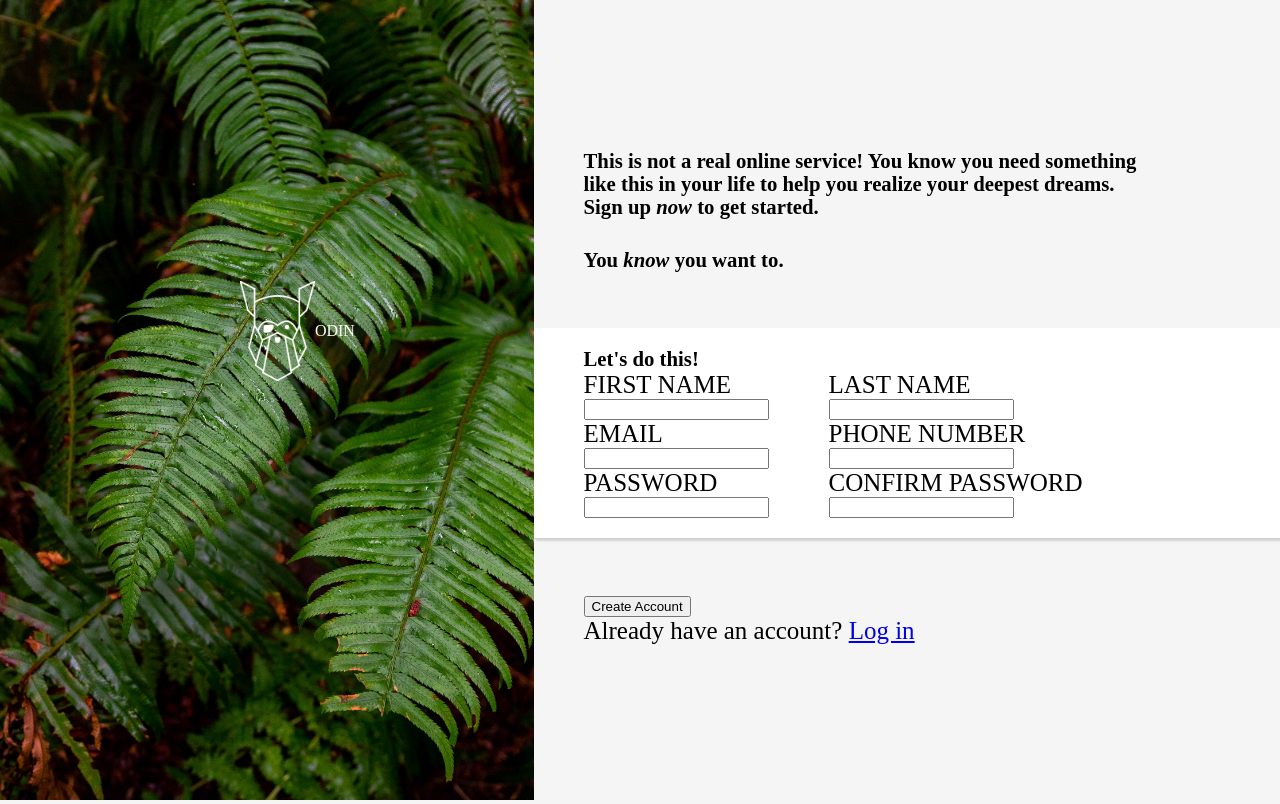
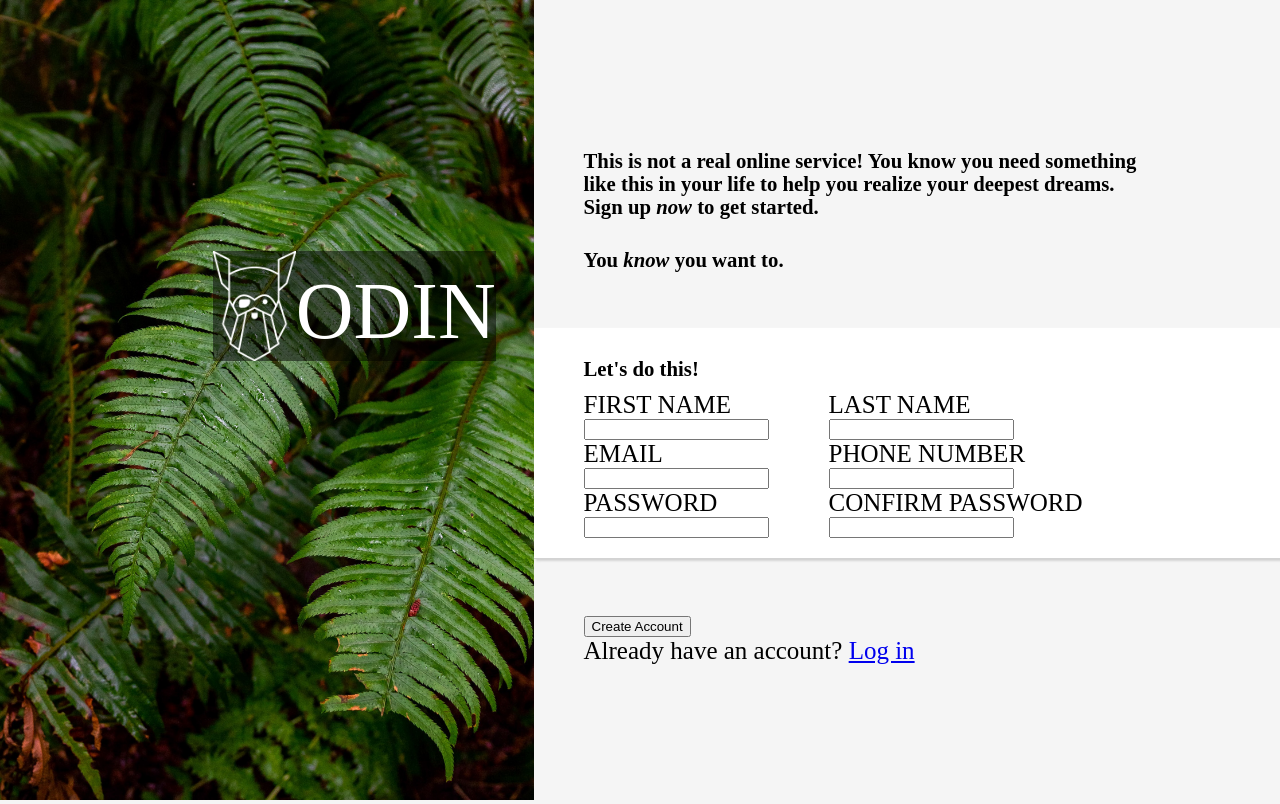
Before and after one commit to yerrapragada011/sign-up-form, a plain HTML site: page index.html in a window 1280 px wide. Shown: the top 804 px of the page. Drawn offline with Linux system fonts and the light colour scheme.

Commit message:
Add transparent background to logo

```diff
--- a/index.html
+++ b/index.html
@@ -10,8 +10,11 @@
     <div class="content">
       <div class="image-container">
         <img src="picture.jpg" alt="odin" />
-        <div class="overlay-text">
-          <img src="odin-lined.png" alt="odin" />ODIN
+        <div class="dark-bg">
+          <div class="overlay-text">
+            <img src="odin-lined.png" alt="odin" />
+            <span>ODIN</span>
+          </div>
         </div>
       </div>
       <div class="right-section">
--- a/style.css
+++ b/style.css
@@ -23,16 +23,27 @@ img {
   color: white;
 }
 
+.dark-bg {
+  position: absolute;
+  top: 30%;
+  left: 40%;
+  font-family: Norse-Bold;
+  font-size: 80px;
+}
+
+.dark-bg span {
+  margin-top: 10px;
+}
+
 .overlay-text {
-  position: absolute;
-  top: 35%;
-  left: 45%;
   display: flex;
   align-items: center;
+  margin-top: 10px;
+  background: rgba(0, 0, 0, 0.5);
 }
 
 .overlay-text img {
-  height: 100px;
+  height: 110px;
 }
 
 .right-section {
@@ -52,6 +63,10 @@ img {
   border-bottom: 1px solid lightgray;
   box-shadow: 2px 2px 2px lightgray;
   background-color: white;
+}
+
+.content-form h5 {
+  padding: 10px 0px;
 }
 
 .content-three {
```
